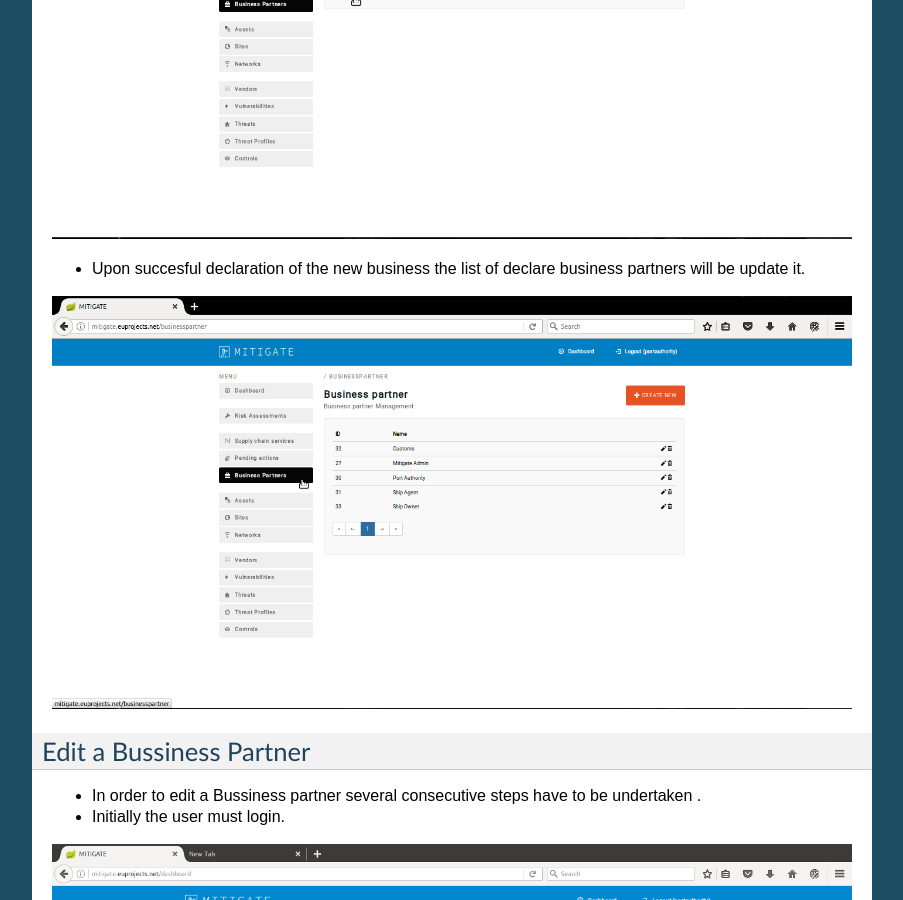
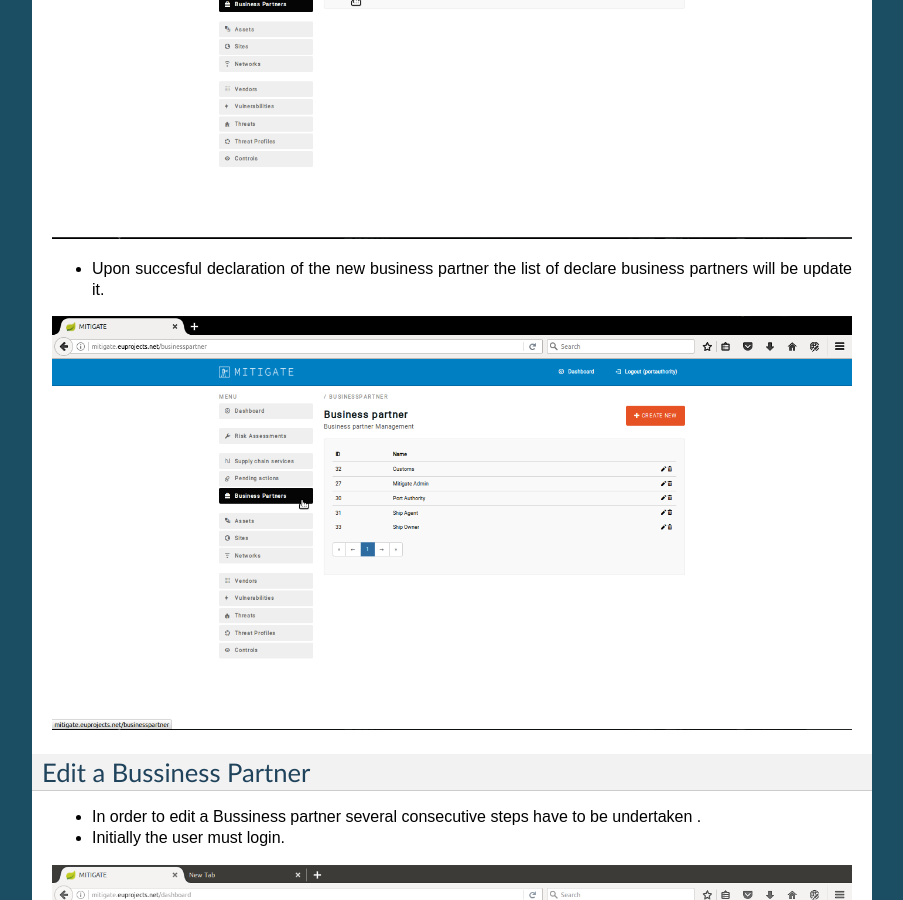
Before and after one commit to singularlogic/mitigate-documentation, a Sphinx documentation site: the page built from docs/pc_questions.rst, in a window 1280 px wide and 900 px high, scrolled down 2281 px. Shown: the whole window, without its empty margins (198-1101 px from the left). Built offline with Sphinx 7.4.7, drawn with Linux system fonts in a browser that asks for light colours; some of the changed text lies outside the part shown.

Commit message:
Update pc_questions.rst

```diff
--- a/docs/pc_questions.rst
+++ b/docs/pc_questions.rst
@@ -26,7 +26,7 @@ Add a Business Partner
 
 .. image:: assets/bp_3.png
 
-- Upon succesful declaration of the new business  the list of declare business partners  will be update it.
+- Upon succesful declaration of the new business partner  the list of declare business partners  will be update it.
 
 .. image:: assets/bp.png
 
@@ -51,6 +51,9 @@ Edit a Bussiness Partner
 
 .. image:: assets/ebp.png
 
+- Upon succesful editing of the  business partner , the list of declare business partners  will be update it.
+
+.. image:: assets/bp.png
 
 
 Delete a Bussiness Partner
@@ -65,3 +68,11 @@ Delete a Bussiness Partner
 - Click on ‘’Business partners’’ menu-item.
 
 .. image:: assets/bp.png
+
+- test
+
+.. image:: assets/dp_2.png
+
+- Upon successful deleting of a business partner the list of business partners will be update it.
+
+.. image:: assets/dp_3.png
```
